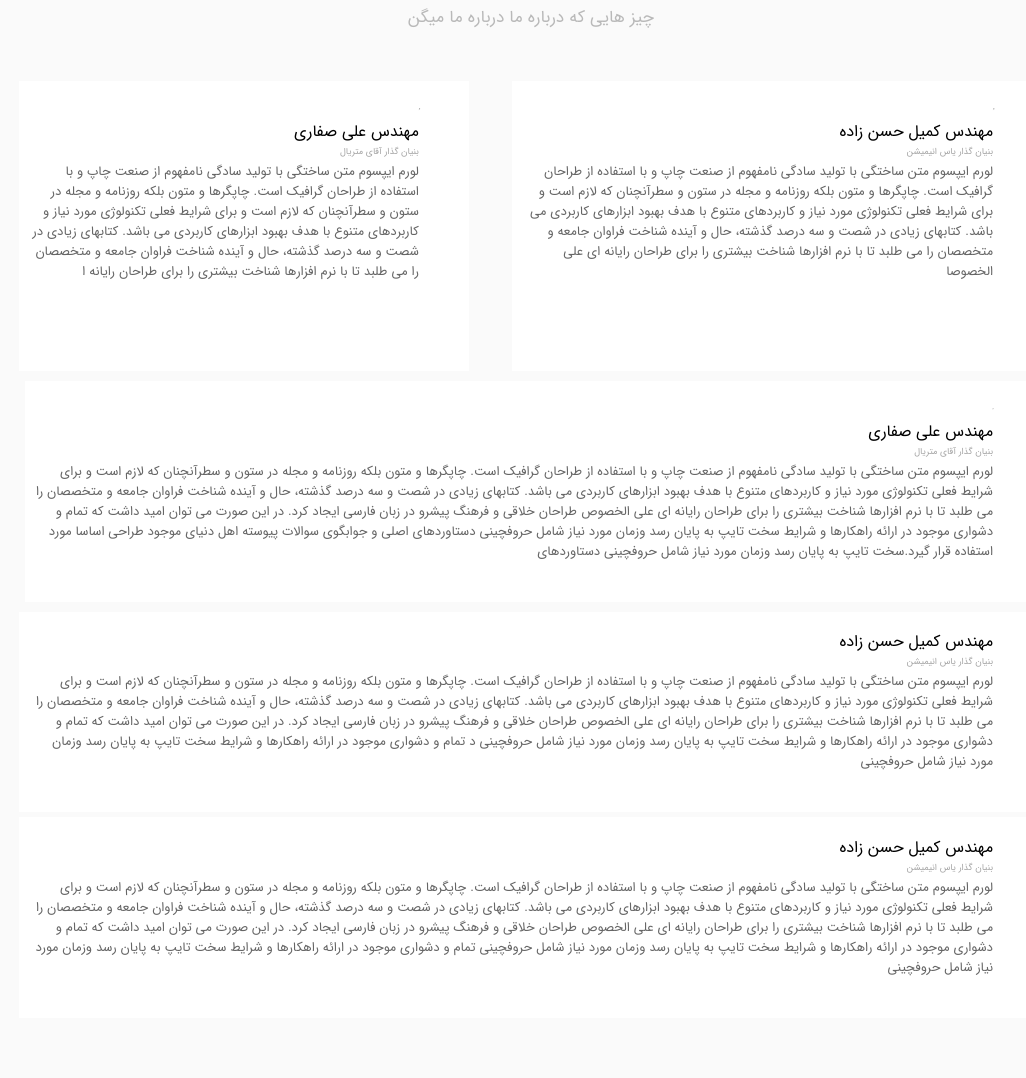
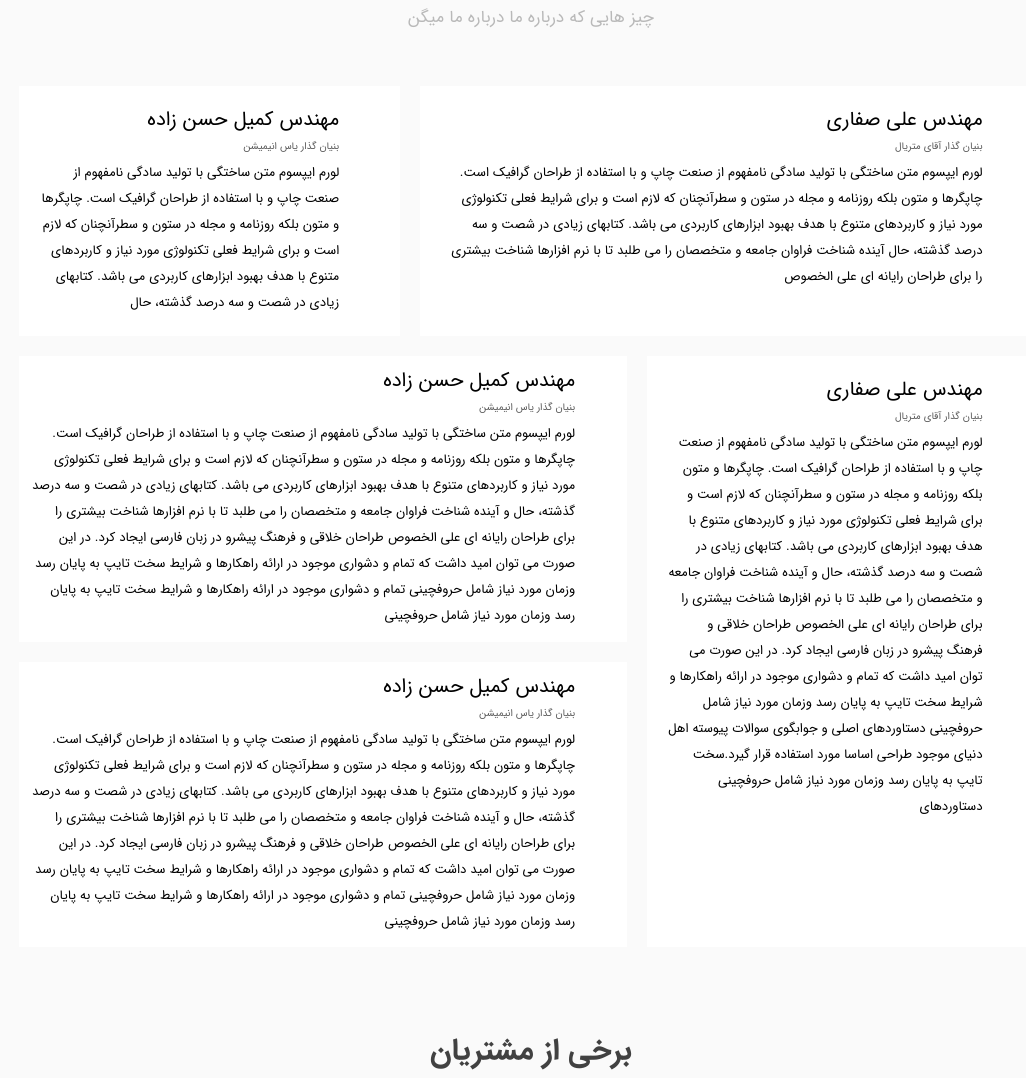
Before and after one commit to sarah-gh/project1, a plain HTML site: page index-flex.html in a window 1280 px wide. Shown: the part 1752-2830 px from the top of the page, without its empty margins (109-1135 px from the left). Drawn offline with Linux system fonts and the light colour scheme.

Commit message:
fix comments

```diff
--- a/css/style.css
+++ b/css/style.css
@@ -178,53 +178,52 @@ section header p {
     direction: rtl;
     line-height: 200%;
     display: flex;
-    flex-wrap: wrap;
-    justify-content: space-between;
+    flex-direction: column;
     z-index: 1;
-}
-.comments-nth-child{
-    padding: 2% 50px 40px 1%;
-    margin: 5px 0;
-    background-color: #ffffff;
-}
-.comments-nth-child:hover{
-    box-shadow: 1px 1px 3px #414141;
-}
-.comments-nth-child--inner{
-    padding: 2% 50px 40px 1%;
-    margin: 10px 0;
-}
-.comments-nth-child h4{
-    font-size: 16px;
-}
-.comments-nth-child span{
-    font-size: 9px;
-    color: rgb(163, 163, 163);
-}
-.comments-nth-child p{
     font-size: 13px;
 }
-.comments-nth-child1{
-    width: calc(40% - 10px);
+.comment{
+    background-color: #ffffff;
+    direction: rtl;
+    padding: 2%;
 }
-.comments-nth-child2{
-    width: calc(49% - 10px);
+.comment h4 , .comment span , .comment p{
+    margin-right: 40px;
 }
-.comments-nth-child3{
-    width: calc(65% - 10px);
-    align-content: space-between;
+.comment h4 {
+    font-size: 20px;
 }
-.comment--bottom {
+.comment span{
+    font-size: 10px;
+    color: #585858;
+}
+.comments-top , .comments-bottom{
+    margin: 10px 0;
+    width: 100%;
     display: flex;
     flex-direction: row;
-    align-content: space-between;
+    justify-content: space-between;
 }
-.comments-nth-child4{
-    width: calc(30% - 10px);
+.comment-top-right{
+    width: 35%;
+    margin-right: 20px;
+    min-height: max-content;
 }
-
-.comments--pr{
-    color: rgb(102, 102, 102);
+.comment-top-left{
+    width: 60%;
+    min-height: max-content;
+}
+.comment-bottom-left{
+    width:60% ;
+    min-height: max-content;
+    margin-right: 20px;
+}
+.comment-bottom-right{
+    width: 35%;
+    min-height: max-content;
+}
+.comment-inner-bottom{
+    margin-top: 20px;
 }
 .some-customers-header{
     width: 80%;
--- a/index-flex.html
+++ b/index-flex.html
@@ -90,9 +90,24 @@
             <p>چیز هایی که درباره ما درباره ما میگن</p>
         </header>
         <div class="comments">
-            <div class="comments-nth-child2 comments-nth-child">
-                <span>&#795</span>
-                <div>
+            <div class="comments-top">
+
+                <div class="comment-top-left comment">
+                    <h4>مهندس علی صفاری</h4>
+                    <span>بنیان گذار آقای متریال</span>
+                    <p class="comments--pr">لورم ایپسوم متن ساختگی با تولید سادگی نامفهوم از صنعت چاپ و با استفاده از
+                        طراحان
+                        گرافیک است. چاپگرها
+                        و متون بلکه روزنامه و مجله در ستون و سطرآنچنان که لازم است و برای شرایط فعلی تکنولوژی مورد نیاز
+                        و
+                        کاربردهای متنوع با هدف بهبود ابزارهای کاربردی می باشد. کتابهای زیادی در شصت و سه درصد گذشته،
+                        حال
+                        آینده شناخت فراوان جامعه و متخصصان را می طلبد تا با نرم افزارها شناخت بیشتری را برای طراحان
+                        رایانه
+                        ای علی الخصوص
+                    </p>
+                </div>
+                <div class="comment-top-right comment">
                     <h4>مهندس کمیل حسن زاده </h4>
                     <span>بنیان گذار یاس انیمیشن</span>
                     <p class="comments--pr">لورم ایپسوم متن ساختگی با تولید سادگی نامفهوم از صنعت چاپ و با استفاده از
@@ -101,34 +116,11 @@
                         و متون بلکه روزنامه و مجله در ستون و سطرآنچنان که لازم است و برای شرایط فعلی تکنولوژی مورد نیاز
                         و
                         کاربردهای متنوع با هدف بهبود ابزارهای کاربردی می باشد. کتابهای زیادی در شصت و سه درصد گذشته، حال
-                        و
-                        آینده شناخت فراوان جامعه و متخصصان را می طلبد تا با نرم افزارها شناخت بیشتری را برای طراحان
-                        رایانه
-                        ای علی الخصوصا</p>
+                        </p>
                 </div>
             </div>
-            <div class="comments-nth-child1 comments-nth-child">
-                <span>&#795</span>
-                <div>
-                    <h4>مهندس علی صفاری</h4>
-                    <span>بنیان گذار آقای متریال</span>
-                    <p class="comments--pr">لورم ایپسوم متن ساختگی با تولید سادگی نامفهوم از صنعت چاپ و با استفاده از
-                        طراحان
-                        گرافیک است. چاپگرها
-                        و متون بلکه روزنامه و مجله در ستون و سطرآنچنان که لازم است و برای شرایط فعلی تکنولوژی مورد نیاز
-                        و
-                        کاربردهای متنوع با هدف بهبود ابزارهای کاربردی می باشد. کتابهای زیادی در شصت و سه درصد گذشته،
-                        حال و
-                        آینده شناخت فراوان جامعه و متخصصان را می طلبد تا با نرم افزارها شناخت بیشتری را برای طراحان
-                        رایانه
-                        ا</p>
-                </div>
-            </div>
-        </div>
-        <div class="comments comments-bottum">
-
-            <div class="comments-nth-child4 comments-nth-child">
-                <span>&#787</span>
+            <div class="comments-bottom">
+                <div class="comment-bottom-right comment">
                     <div>
                         <h4>مهندس علی صفاری</h4>
                         <span>بنیان گذار آقای متریال</span>
@@ -150,8 +142,8 @@
                             به پایان رسد وزمان مورد نیاز شامل حروفچینی دستاوردهای</p>
                     </div>
                 </div>
-            <div class="comments-nth-child3">
-                <div class="comments-nth-child">
+                <div class="comment-bottom-left">
+                    <div class="comment-inner-top comment">
                         <h4>مهندس کمیل حسن زاده</h4>
                         <span>بنیان گذار یاس انیمیشن</span>
                         <p class="comments--pr">لورم ایپسوم متن ساختگی با تولید سادگی نامفهوم از صنعت چاپ و با استفاده
@@ -167,11 +159,10 @@
                             داشت که
                             تمام و دشواری موجود در ارائه راهکارها و شرایط سخت تایپ به پایان رسد وزمان مورد نیاز شامل
                             حروفچینی
-                        د
                             تمام و دشواری موجود در ارائه راهکارها و شرایط سخت تایپ به پایان رسد وزمان مورد نیاز شامل
                             حروفچینی</p>
                     </div>
-                <div class="comments-nth-child">
+                    <div class="comment-inner-bottom comment">
                         <h4>مهندس کمیل حسن زاده</h4>
                         <span>بنیان گذار یاس انیمیشن</span>
                         <p class="comments--pr">لورم ایپسوم متن ساختگی با تولید سادگی نامفهوم از صنعت چاپ و با استفاده
@@ -191,8 +182,10 @@
                             حروفچینی</p>
                     </div>
                 </div>
+
             </div>
         </div>
+
     </section>
     <div class="clear"></div>
     <br>
```
Lines whose indentation alone changed are shown as unchanged.
